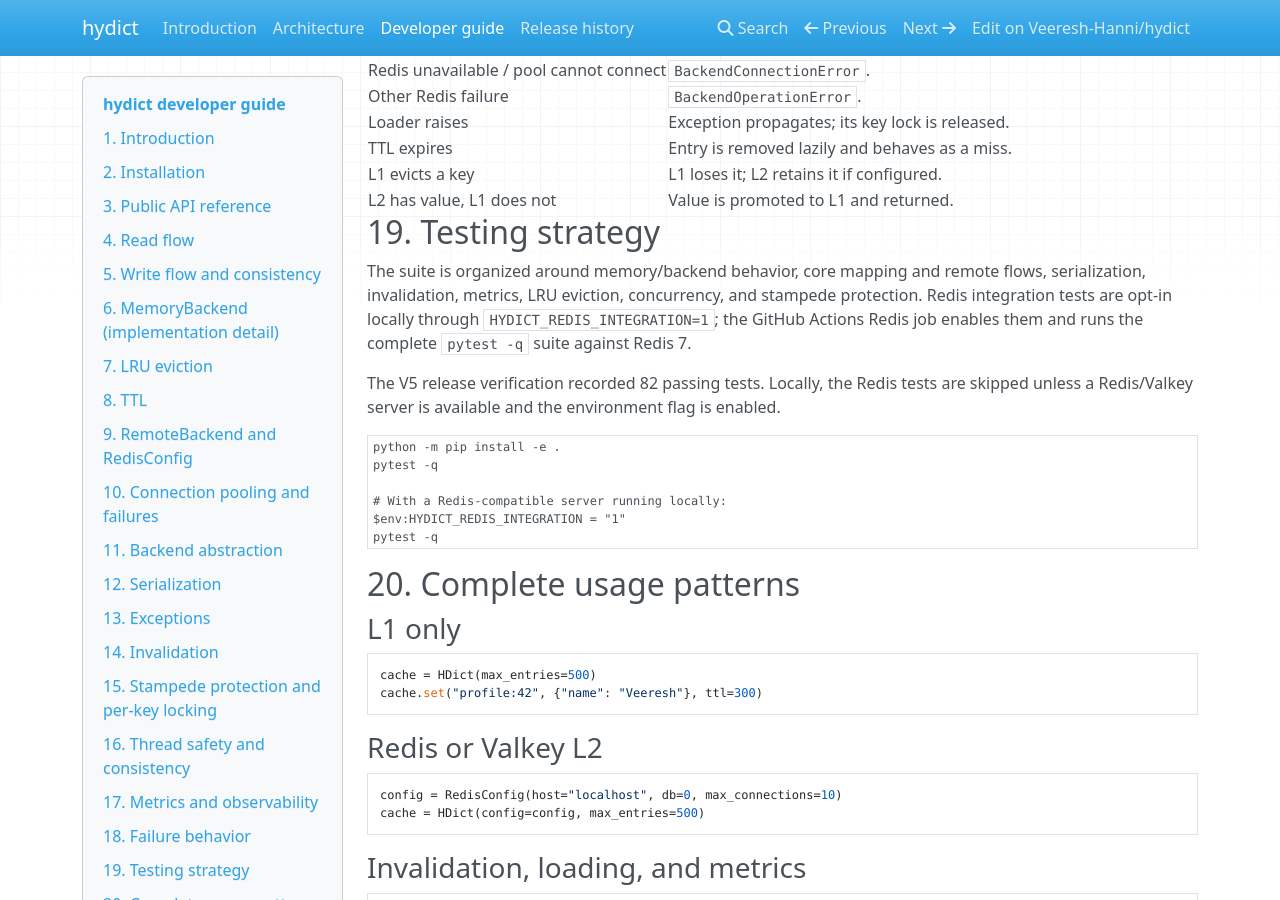
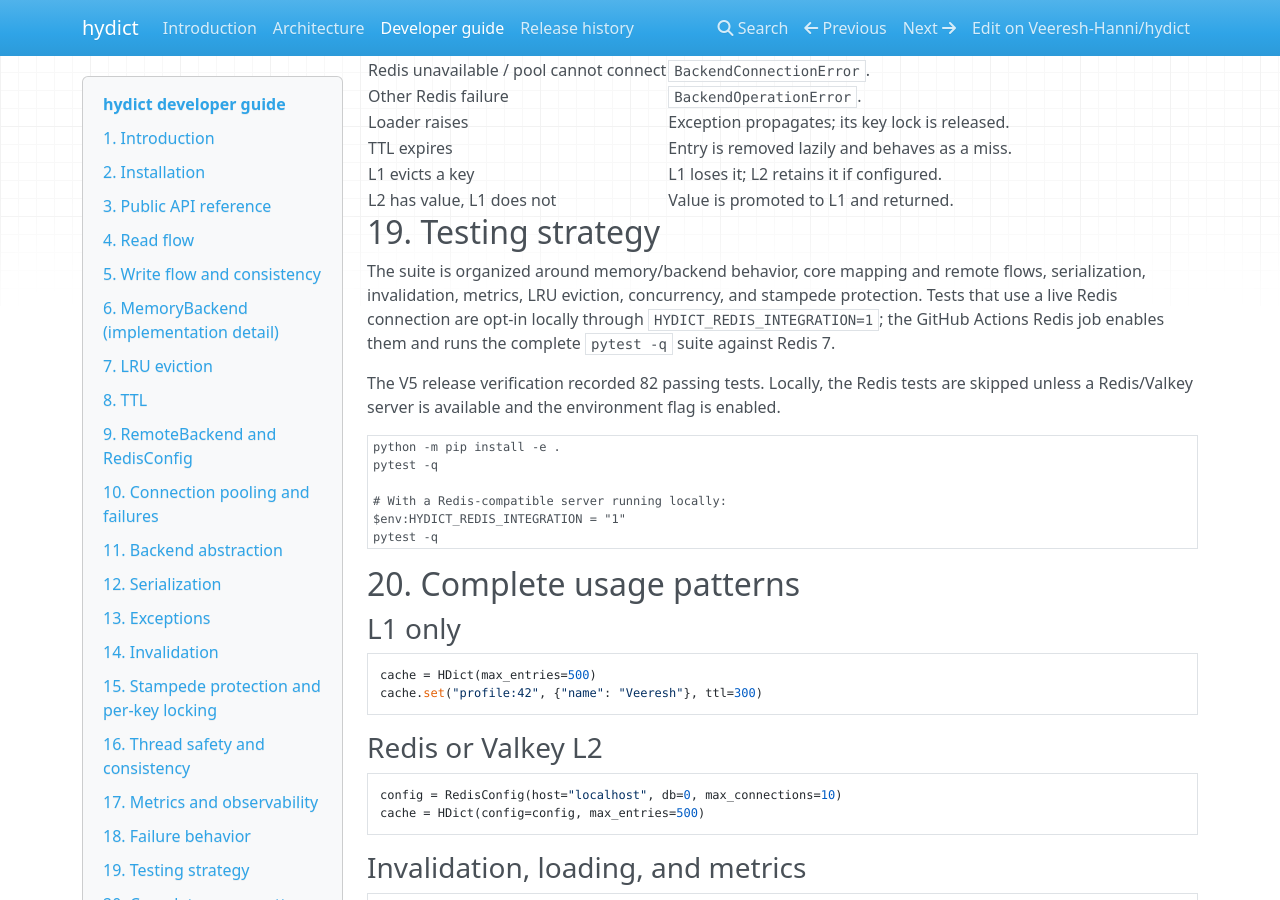
Before and after one commit to Veeresh-Hanni/hydict, an MkDocs documentation site: the page built from docs/developer-guide.md, in a window 1280 px wide and 900 px high, scrolled down 9042 px. Built offline with MkDocs 1.6.1, drawn with Linux system fonts in a browser that asks for light colours; nearby versions of some CDN libraries.

Commit message:
solve redis integration test issue at production test

```diff
--- a/docs/developer-guide.md
+++ b/docs/developer-guide.md
@@ -505,9 +505,9 @@ concurrency.
 
 The suite is organized around memory/backend behavior, core mapping and remote
 flows, serialization, invalidation, metrics, LRU eviction, concurrency, and
-stampede protection. Redis integration tests are opt-in locally through
-`HYDICT_REDIS_INTEGRATION=1`; the GitHub Actions Redis job enables them and
-runs the complete `pytest -q` suite against Redis 7.
+stampede protection. Tests that use a live Redis connection are opt-in locally
+through `HYDICT_REDIS_INTEGRATION=1`; the GitHub Actions Redis job enables them
+and runs the complete `pytest -q` suite against Redis 7.
 
 The V5 release verification recorded 82 passing tests. Locally, the Redis tests
 are skipped unless a Redis/Valkey server is available and the environment flag
```
Also changed, not shown: 2 other files.
